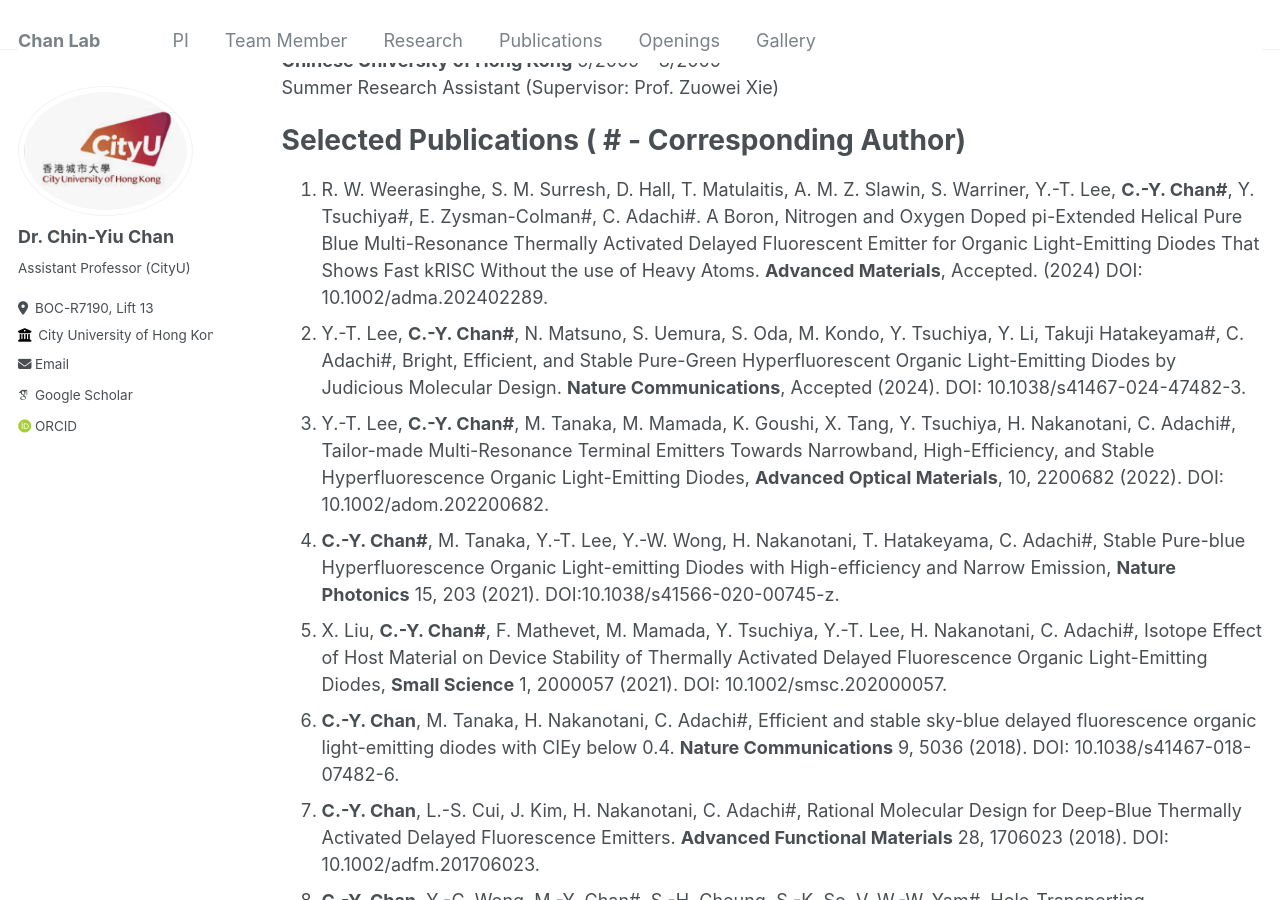
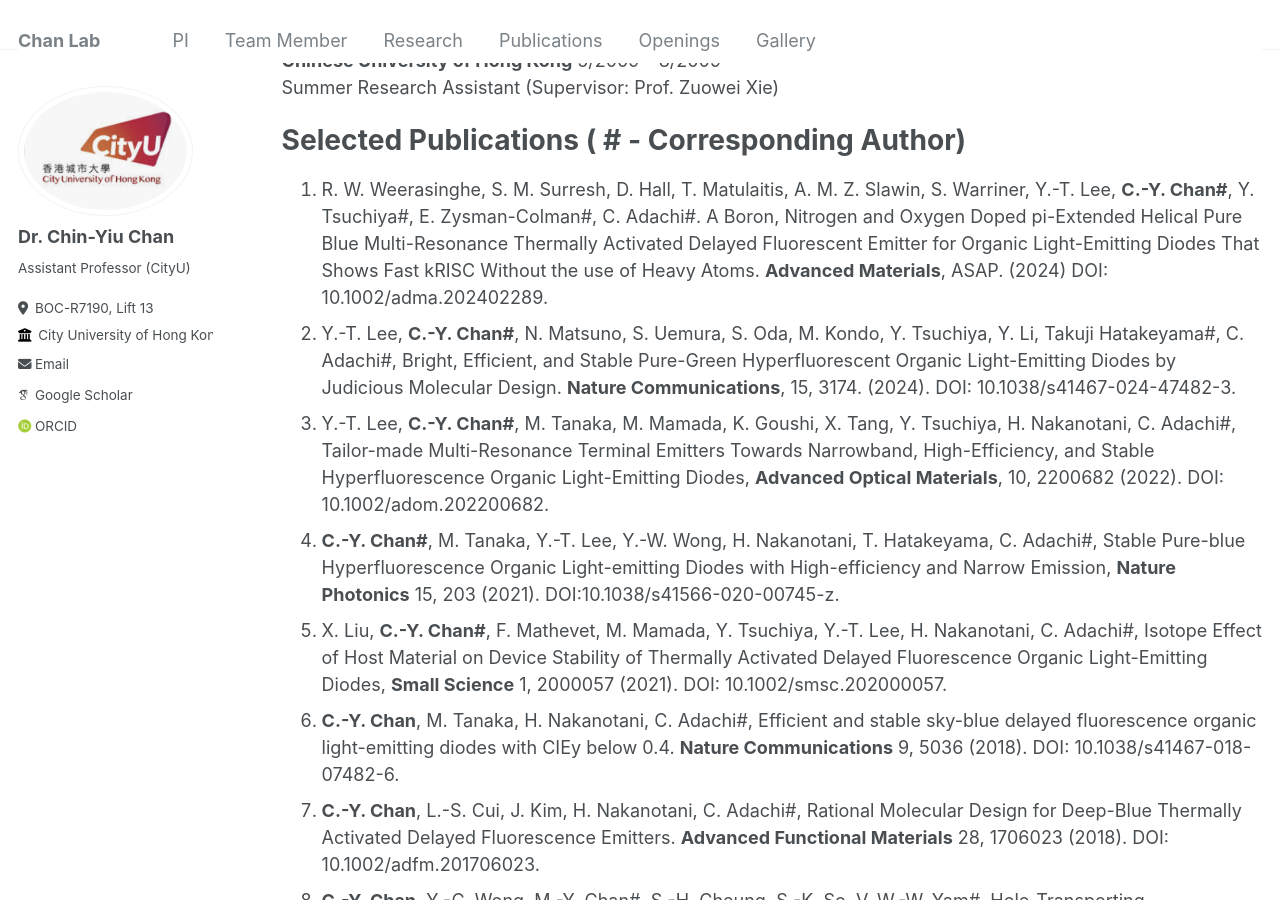
Before and after one commit to cychan-chem/chinychan.github.io, a Jekyll site: the page built from _pages/cv.md, in a window 1280 px wide and 900 px high, scrolled down 764 px. Built offline with Jekyll 4.4.1, drawn with Linux system fonts in a browser that asks for light colours; some web fonts are replaced.

Commit message:
Update cv.md

```diff
--- a/_pages/cv.md
+++ b/_pages/cv.md
@@ -32,8 +32,8 @@ Summer Research Assistant (Supervisor: Prof. Zuowei Xie)
 
 Selected Publications ( # - Corresponding Author)
 ======
-1.	R. W. Weerasinghe, S. M. Surresh, D. Hall, T. Matulaitis, A. M. Z. Slawin, S. Warriner, Y.-T. Lee, **C.-Y. Chan#**, Y. Tsuchiya#, E. Zysman-Colman#, C. Adachi#. A Boron, Nitrogen and Oxygen Doped pi-Extended Helical Pure Blue Multi-Resonance Thermally Activated Delayed Fluorescent Emitter for Organic Light-Emitting Diodes That Shows Fast kRISC Without the use of Heavy Atoms. **Advanced Materials**, Accepted. (2024) DOI: 10.1002/adma.202402289.
-2.	Y.-T. Lee, **C.-Y. Chan#**, N. Matsuno, S. Uemura, S. Oda, M. Kondo, Y. Tsuchiya, Y. Li, Takuji Hatakeyama#, C. Adachi#, Bright, Efficient, and Stable Pure-Green Hyperfluorescent Organic Light-Emitting Diodes by Judicious Molecular Design. **Nature Communications**, Accepted (2024). DOI: 10.1038/s41467-024-47482-3.
+1.	R. W. Weerasinghe, S. M. Surresh, D. Hall, T. Matulaitis, A. M. Z. Slawin, S. Warriner, Y.-T. Lee, **C.-Y. Chan#**, Y. Tsuchiya#, E. Zysman-Colman#, C. Adachi#. A Boron, Nitrogen and Oxygen Doped pi-Extended Helical Pure Blue Multi-Resonance Thermally Activated Delayed Fluorescent Emitter for Organic Light-Emitting Diodes That Shows Fast kRISC Without the use of Heavy Atoms. **Advanced Materials**, ASAP. (2024) DOI: 10.1002/adma.202402289.
+2.	Y.-T. Lee, **C.-Y. Chan#**, N. Matsuno, S. Uemura, S. Oda, M. Kondo, Y. Tsuchiya, Y. Li, Takuji Hatakeyama#, C. Adachi#, Bright, Efficient, and Stable Pure-Green Hyperfluorescent Organic Light-Emitting Diodes by Judicious Molecular Design. **Nature Communications**, 15, 3174. (2024). DOI: 10.1038/s41467-024-47482-3.
 3.	Y.-T. Lee, **C.-Y. Chan#**, M. Tanaka, M. Mamada, K. Goushi, X. Tang, Y. Tsuchiya, H. Nakanotani, C. Adachi#, Tailor-made Multi-Resonance Terminal Emitters Towards Narrowband, High-Efficiency, and Stable Hyperfluorescence Organic Light-Emitting Diodes, **Advanced Optical Materials**, 10, 2200682 (2022). DOI: 10.1002/adom.202200682.
 4.	**C.-Y. Chan#**, M. Tanaka, Y.-T. Lee, Y.-W. Wong, H. Nakanotani, T. Hatakeyama, C. Adachi#, Stable Pure-blue Hyperfluorescence Organic Light-emitting Diodes with High-efficiency and Narrow Emission, **Nature Photonics** 15, 203 (2021). DOI:10.1038/s41566-020-00745-z.
 5.	X. Liu, **C.-Y. Chan#**, F. Mathevet, M. Mamada, Y. Tsuchiya, Y.-T. Lee, H. Nakanotani, C. Adachi#, Isotope Effect of Host Material on Device Stability of Thermally Activated Delayed Fluorescence Organic Light-Emitting Diodes, **Small Science** 1, 2000057 (2021). DOI: 10.1002/smsc.202000057.
```
